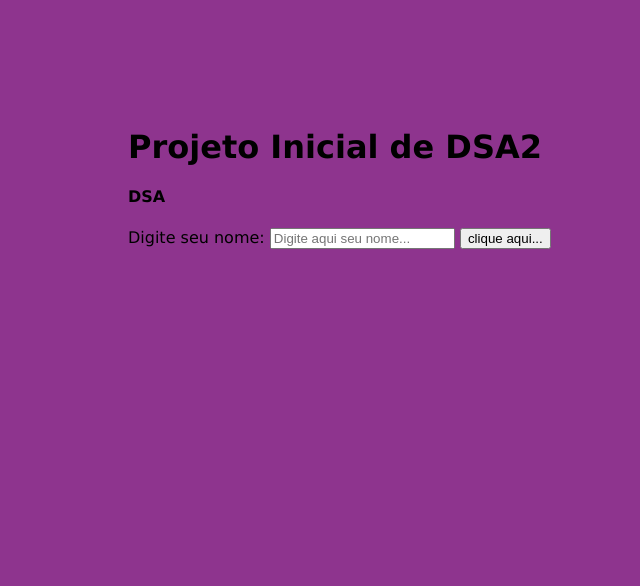
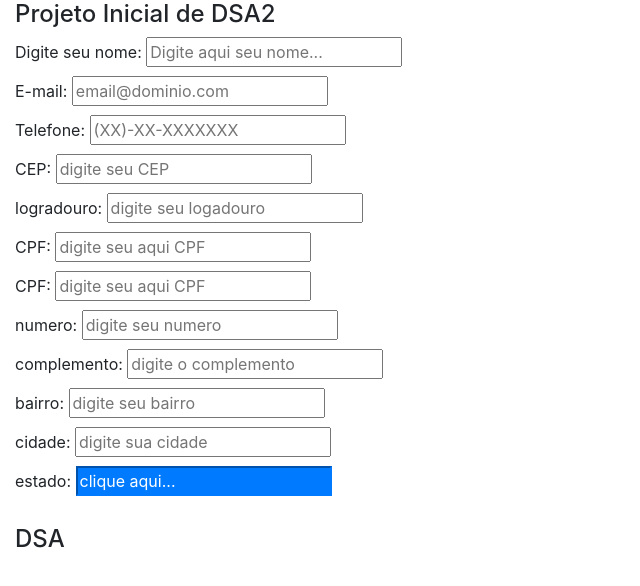
Before and after one commit to guicarvv/projeto-inicial, a plain HTML site: page index.html in a window 1280 px wide. Shown: the whole page, without its empty margins (0-640 px from the left). Drawn offline with nearby package versions, Linux system fonts and the light colour scheme.

Commit message:
formulario

```diff
--- a/estilo.css
+++ b/estilo.css
@@ -5,5 +5,4 @@ body {
     background-color: rgba(117, 7, 117, 0.815);
 
     margin: 10%;
-
 }
--- a/index.html
+++ b/index.html
@@ -3,22 +3,116 @@
 <head>
     <meta charset="UTF-8">
     <link rel="stylesheet" href="estilo.css">
+    <link rel="stylesheet" href="https://stackpath.bootstrapcdn.com/bootstrap/4.1.3/css/bootstrap.min.css" integrity="sha384-MCw98/SFnGE8fJT3GXwEOngsV7Zt27NXFoaoApmYm81iuXoPkFOJwJ8ERdknLPMO" crossorigin="anonymous">
     <meta http-equiv="X-UA-Compatible" content="IE=edge">
     <meta name="viewport" content="width=device-width, initial-scale=1.0">
     <title>projeto inicial</title>
 </head>
-<body>
+<body class="container-fluid">
 
 
-    <h1>Projeto Inicial de DSA2</h1>
-    <div>
+    <h4>Projeto Inicial de DSA2</h4>
+    <form>
+        <div class="mb-1">
+        <label>Digite seu nome:</label>
+        <input type="text" id="nome" placeholder="Digite aqui seu nome...">
+
+        </div>
+
+        <div class="mb-1">
+        <label for="email">E-mail:</label>
+        <input type="text" id="email"
+         placeholder="email@dominio.com">
+
+        </div>
+
+
+        <div class="mb-1">
+            <label for="telefone">Telefone:</label>
+            <input type="text" id="telefone"
+             placeholder="(XX)-XX-XXXXXXX">
+
+            </div>
+
+
+            <div class="mb-1">
+                <label for="CEP">CEP:</label>
+                <input type="text" id="CEP"
+                 placeholder="digite seu CEP">
+
+                </div>
+
+                <div class="mb-1">
+                    <label for="logradouro">logradouro:</label>
+                    <input type="text" id="logra"
+                     placeholder="digite seu logadouro">
+
+                    </div>
+
+                    <div class="mb-1">
+                        <label for="CPF">CPF:</label>
+                        <input type="text" id="CPF"
+                         placeholder="digite seu aqui CPF">
+
+                        </div>
+
+                        <div class="mb-1">
+                            <label for="CPF">CPF:</label>
+                            <input type="text" id="CPF"
+                             placeholder="digite seu aqui CPF">
+
+                            </div>
+
+                            <div class="mb-1">
+                            <label for="telefone">numero:</label>
+                            <input type="text" id="numero"
+                             placeholder="digite seu numero">
+
+                            </div>
+
+                            <div class="mb-1">
+                                <label for="complemento">complemento:</label>
+                                <input type="text" id="complrmento"
+                                 placeholder="digite o complemento">
+
+                                </div>
+
+                                <div class="mb-1">
+                                    <label for="bairro">bairro:</label>
+                                    <input type="text" id="bairro"
+                                     placeholder="digite seu bairro">
+
+                                    </div>
+
+                                    <div class="mb-1">
+                                        <label for="cidade">cidade:</label>
+                                        <input type="text" id="cidade"
+                                         placeholder="digite sua cidade">
+
+                                        </div>
+
+                                        <div class="mb-1">
+                                            <label for="estado">estado:</label>
+                                            <input type="text" id="estado"
+                                             placeholder="digite seu estado>
+           </div>
+
+        <input type="button" id="botao"
+        class="btn-primary" value="clique aqui...">
+
+    </form>
+    <div class="m-2 p-1 text-center" id="saida-de-dados">
+
+    </div>
+
 
         <h4>DSA</h4>
 
-        <label>Digite seu nome:</label>
-        <input type="text" id="nome" placeholder="Digite aqui seu nome...">
-        <input type="button" id="botao" value="clique aqui...">
+
     </div>
     <script src="scripts.js"> </script>
+ <script src="https://code.jquery.com/jquery-3.3.1.slim.min.js" integrity="sha384-q8i/X+965DzO0rT7abK41JStQIAqVgRVzpbzo5smXKp4YfRvH+8abtTE1Pi6jizo" crossorigin="anonymous"></script>
+<script src="https://cdnjs.cloudflare.com/ajax/libs/popper.js/1.14.3/umd/popper.min.js" integrity="sha384-ZMP7rVo3mIykV+2+9J3UJ46jBk0WLaUAdn689aCwoqbBJiSnjAK/l8WvCWPIPm49" crossorigin="anonymous"></script>
+<script src="https://stackpath.bootstrapcdn.com/bootstrap/4.1.3/js/bootstrap.min.js" integrity="sha384-ChfqqxuZUCnJSK3+MXmPNIyE6ZbWh2IMqE241rYiqJxyMiZ6OW/JmZQ5stwEULTy" crossorigin="anonymous"></script>
 </body>
 </html>
--- a/scripts.js
+++ b/scripts.js
@@ -2,7 +2,22 @@ var botao = document.getElementById("botao");
 botao.addEventListener("click",alertar);
 var nome = document.getElementById("nome");
 
+var saida = document.getElementById("saida-de-dados");
+
+var email = document.getElementById("email");
+
+var numero = document.getElementById("telefone");
+
+var numero = document.getElementById("CEP");
+
+var numero = document.getElementById("logradouro");
+
+var numero = document.getElementById("CPF");
+
+
 function alertar(){
-    alert(nome.value + " " + "clicou no botão!!!");
+   // alert(nome.value + " " + "clicou no botão!!!");
+saida.innerText = "Nome: " + "  " + nome.value +
+                "\n E-mail: " + " " + email.value;
 
 }
```
